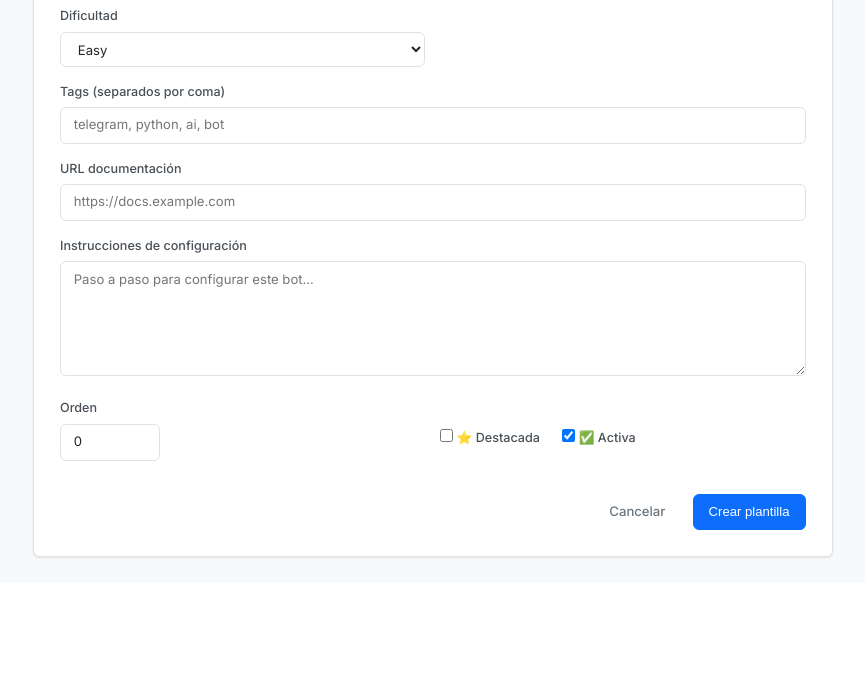
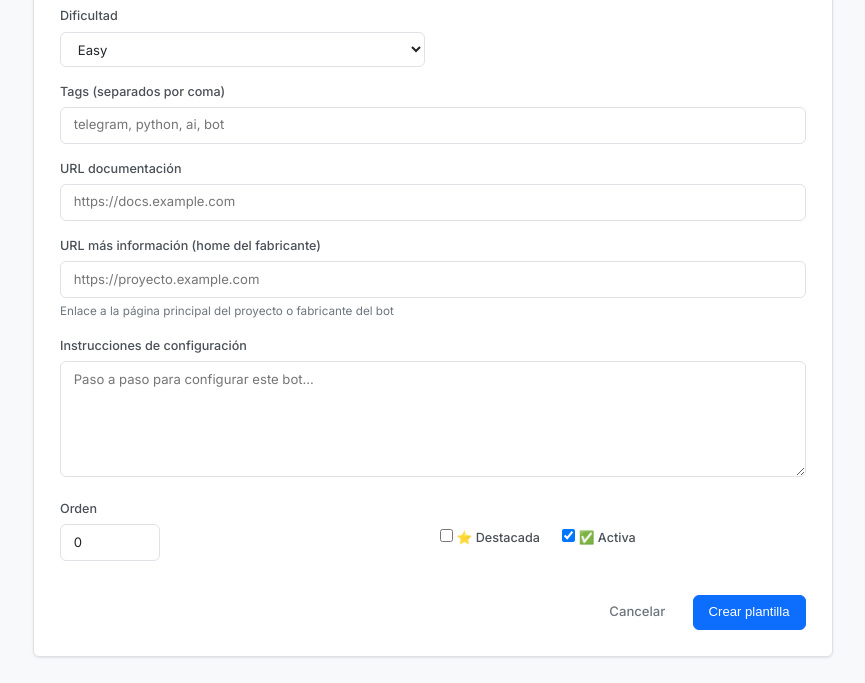
Before and after one commit to agmonclus/lanzabot, a PHP site: template app/Views/admin/templates/form.php in a window 1280 px wide. Shown: the part 1101-1784 px from the top of the page, without its empty margins (231-1096 px from the left). Before the commit the page ends 1660 px from the top, so only its background shows below. Run offline with PHP 8.4, Linux system fonts and the light colour scheme; the template is opened without the code that fills it: most values are stand-ins (such as "Sample title", 1, 10 or a date in 2020); data that the repository does not hold is empty; some libraries are stand-ins or nearby versions.

Commit message:
feat: añadir campo more_info_url a plantillas de bot
- Nueva columna more_info_url en bot_templates (migración 006)
- URLs del fabricante para las 50 plantillas existentes
- Botón +info en catálogo, setup-template y vista de bot
- Campo en formulario admin para gestionar la URL
- Modelo BotTemplate::create() actualizado

```diff
--- a/app/Controllers/AdminController.php
+++ b/app/Controllers/AdminController.php
@@ -270,6 +270,7 @@ class AdminController
             'difficulty'         => $_POST['difficulty'] ?? 'easy',
             'tags'               => trim($_POST['tags'] ?? ''),
             'documentation_url'  => trim($_POST['documentation_url'] ?? '') ?: null,
+            'more_info_url'      => trim($_POST['more_info_url'] ?? '') ?: null,
             'setup_instructions' => trim($_POST['setup_instructions'] ?? '') ?: null,
             'is_featured'        => isset($_POST['is_featured']) ? 1 : 0,
             'is_active'          => isset($_POST['is_active']) ? 1 : 0,
--- a/app/Models/BotTemplate.php
+++ b/app/Models/BotTemplate.php
@@ -69,8 +69,8 @@ class BotTemplate
     public static function create(array $data): int
     {
         return Database::insert(
-            'INSERT INTO bot_templates (slug, name, description, short_description, platform, category, icon, docker_image, git_repo_url, default_env_vars, required_env_vars, ram_mb_min, min_plan_slug, difficulty, tags, documentation_url, setup_instructions, is_featured, is_active, sort_order)
-             VALUES (?, ?, ?, ?, ?, ?, ?, ?, ?, ?, ?, ?, ?, ?, ?, ?, ?, ?, ?, ?)',
+            'INSERT INTO bot_templates (slug, name, description, short_description, platform, category, icon, docker_image, git_repo_url, default_env_vars, required_env_vars, ram_mb_min, min_plan_slug, difficulty, tags, documentation_url, more_info_url, setup_instructions, is_featured, is_active, sort_order)
+             VALUES (?, ?, ?, ?, ?, ?, ?, ?, ?, ?, ?, ?, ?, ?, ?, ?, ?, ?, ?, ?, ?)',
             [
                 $data['slug'],
                 $data['name'],
@@ -88,6 +88,7 @@ class BotTemplate
                 $data['difficulty'] ?? 'easy',
                 $data['tags'] ?? '',
                 $data['documentation_url'] ?? null,
+                $data['more_info_url'] ?? null,
                 $data['setup_instructions'] ?? null,
                 (int)($data['is_featured'] ?? 0),
                 (int)($data['is_active'] ?? 1),
--- a/app/Views/admin/templates/form.php
+++ b/app/Views/admin/templates/form.php
@@ -126,6 +126,12 @@ $t           = $template ?? [];
         </div>
 
         <div class="form-group">
+            <label for="more_info_url">URL más información (home del fabricante)</label>
+            <input type="url" id="more_info_url" name="more_info_url" class="form-control" value="<?= \App\Core\View::e($t['more_info_url'] ?? '') ?>" placeholder="https://proyecto.example.com">
+            <small class="form-hint">Enlace a la página principal del proyecto o fabricante del bot</small>
+        </div>
+
+        <div class="form-group">
             <label for="setup_instructions">Instrucciones de configuración</label>
             <textarea id="setup_instructions" name="setup_instructions" class="form-control" rows="5" placeholder="Paso a paso para configurar este bot..."><?= \App\Core\View::e($t['setup_instructions'] ?? '') ?></textarea>
         </div>
--- a/app/Views/bots/create.php
+++ b/app/Views/bots/create.php
@@ -132,6 +132,11 @@ $diffColors    = ['easy' => 'success', 'medium' => 'warning', 'advanced' => 'dan
                     Límite de bots alcanzado
                 </span>
             <?php endif; ?>
+            <?php if (!empty($t['more_info_url'])): ?>
+                <a href="<?= \App\Core\View::e($t['more_info_url']) ?>" target="_blank" rel="noopener" class="btn btn-outline btn-full" style="margin-top:.4rem">
+                    ℹ️ +info
+                </a>
+            <?php endif; ?>
         </div>
         <?php if ($t['is_featured']): ?>
             <div class="tpl-featured-badge">⭐</div>
--- a/app/Views/bots/setup-template.php
+++ b/app/Views/bots/setup-template.php
@@ -32,6 +32,9 @@ $diffLabels    = ['easy' => 'Fácil', 'medium' => 'Medio', 'advanced' => 'Avanza
                         <span class="badge badge-success">🔄 Auto-actualizable</span>
                     <?php endif; ?>
                     <span class="text-muted"><?= $template['install_count'] ?> instalaciones</span>
+                    <?php if (!empty($template['more_info_url'])): ?>
+                        <a href="<?= \App\Core\View::e($template['more_info_url']) ?>" target="_blank" rel="noopener" class="btn btn-outline btn-sm">ℹ️ +info</a>
+                    <?php endif; ?>
                 </div>
             </div>
         </div>
--- a/app/Views/bots/show.php
+++ b/app/Views/bots/show.php
@@ -94,6 +94,9 @@ $platformIcons = [
                     <span>📊 <?= $template['install_count'] ?> instalaciones</span>
                     <?php if (!empty($template['documentation_url'])): ?>
                         <a href="<?= \App\Core\View::e($template['documentation_url']) ?>" target="_blank" rel="noopener">📖 Documentación</a>
+                    <?php endif; ?>
+                    <?php if (!empty($template['more_info_url'])): ?>
+                        <a href="<?= \App\Core\View::e($template['more_info_url']) ?>" target="_blank" rel="noopener" class="btn btn-outline btn-sm">ℹ️ +info</a>
                     <?php endif; ?>
                 </div>
             </div>
```
Also changed, not shown: database/migrations/006_add_more_info_url.sql (added).
